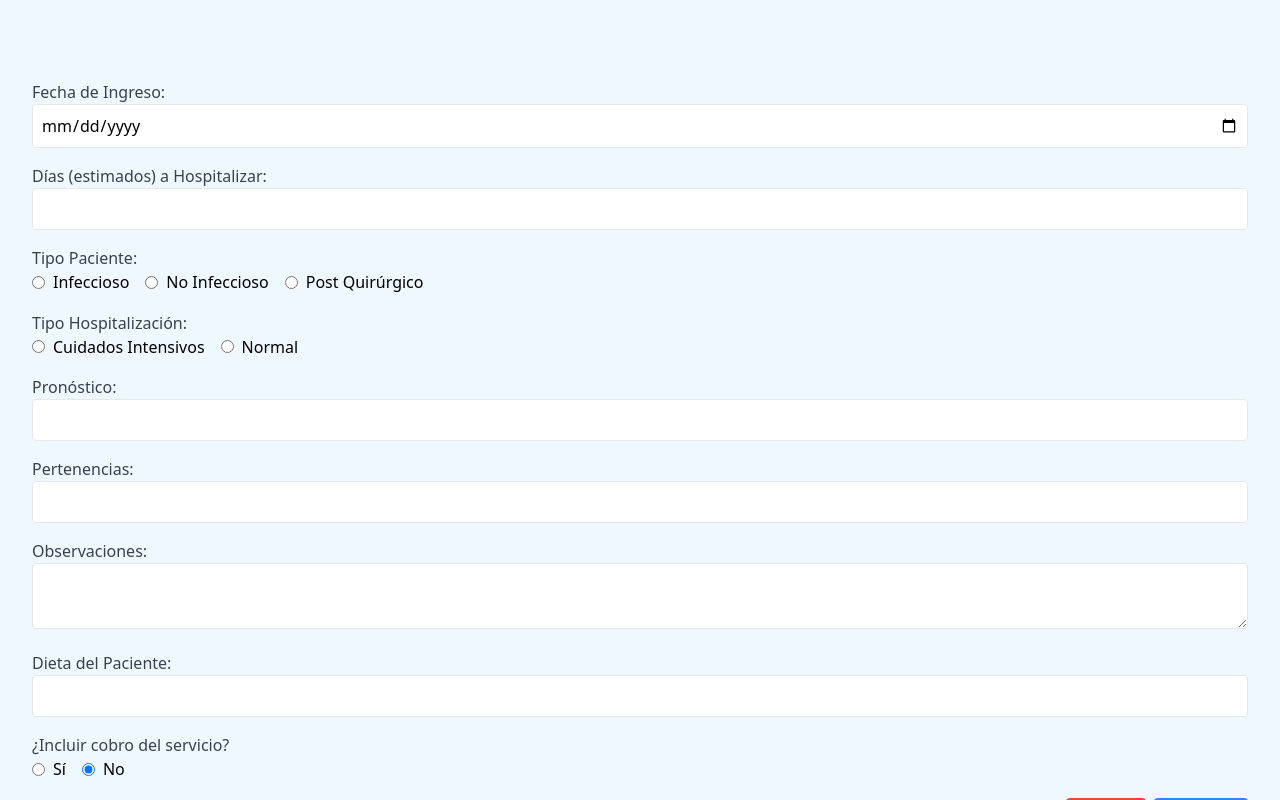
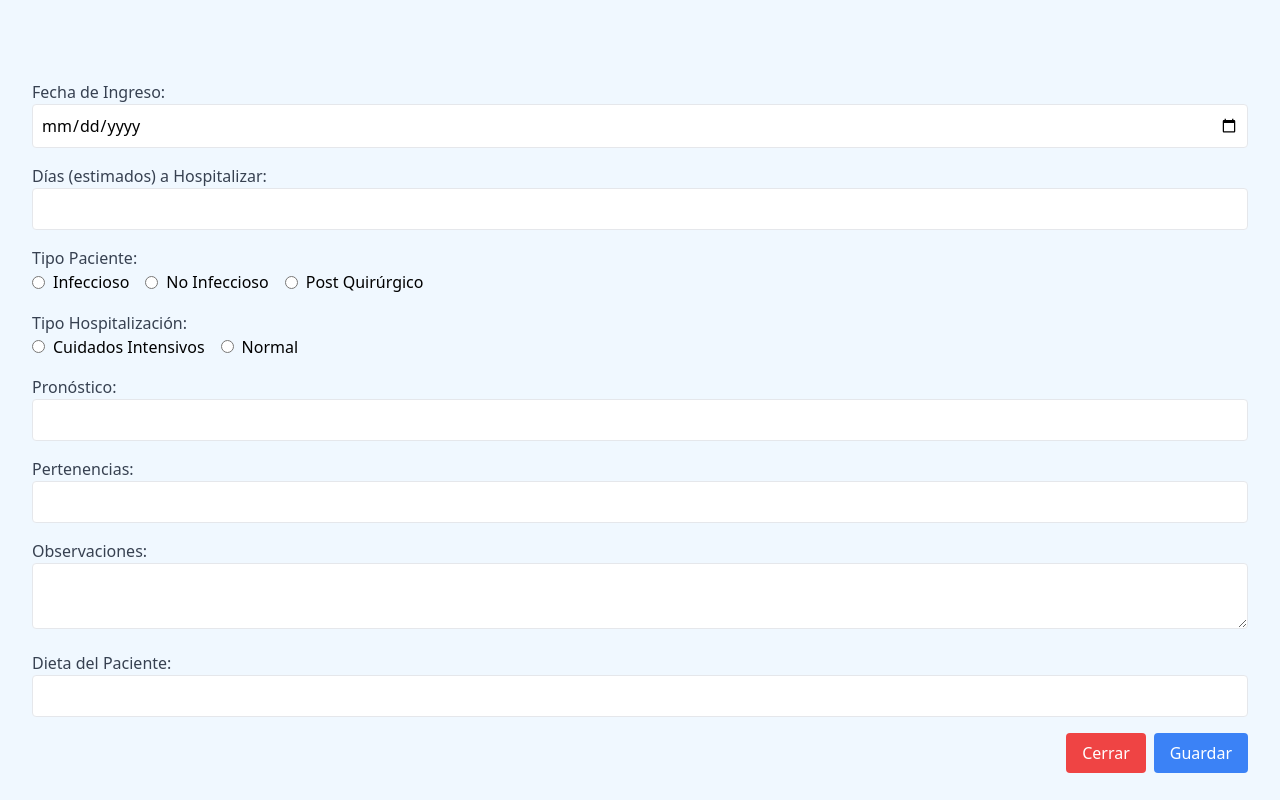
Before and after one commit to agbarbecho/BETEL-APP, a React (Vite) app in the folder BETFRONTEND/: page /detalles-hospitalizacion/1 in a window 1280 px wide. Built offline with nearby package versions, Linux system fonts and the light colour scheme; no server answers.

Commit message:
Update DetalleHospitalizacion.jsx

```diff
--- a/BETFRONTEND/src/pages/DetalleHospitalizacion.jsx
+++ b/BETFRONTEND/src/pages/DetalleHospitalizacion.jsx
@@ -87,19 +87,7 @@ const HospitalizationForm = ({ onClose }) => {
         <label className="block text-gray-700">Dieta del Paciente:</label>
         <input type="text" name="diet" value={formData.diet} onChange={handleChange} className="border rounded p-2 w-full" />
       </div>
-      <div className="mb-4">
-        <label className="block text-gray-700">¿Incluir cobro del servicio?</label>
-        <div>
-          <label className="inline-flex items-center">
-            <input type="radio" name="charge_service" value={true} checked={formData.charge_service === true} onChange={handleChange} />
-            <span className="ml-2">Sí</span>
-          </label>
-          <label className="inline-flex items-center ml-4">
-            <input type="radio" name="charge_service" value={false} checked={formData.charge_service === false} onChange={handleChange} />
-            <span className="ml-2">No</span>
-          </label>
-        </div>
-      </div>
+
       <div className="flex justify-end">
         <button type="button" onClick={onClose} className="bg-red-500 text-white px-4 py-2 rounded mr-2">Cerrar</button>
         <button type="submit" className="bg-blue-500 text-white px-4 py-2 rounded">Guardar</button>
```
